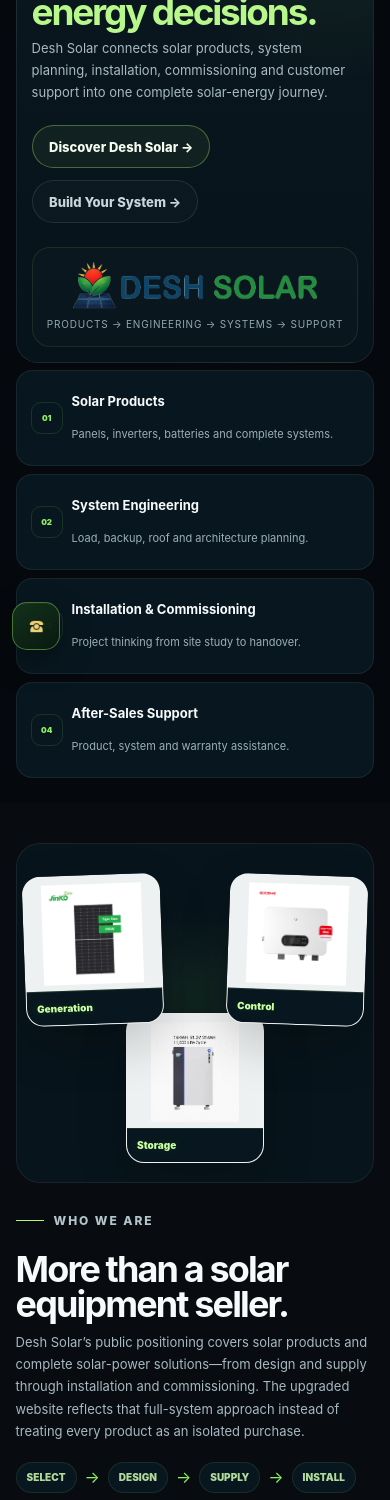
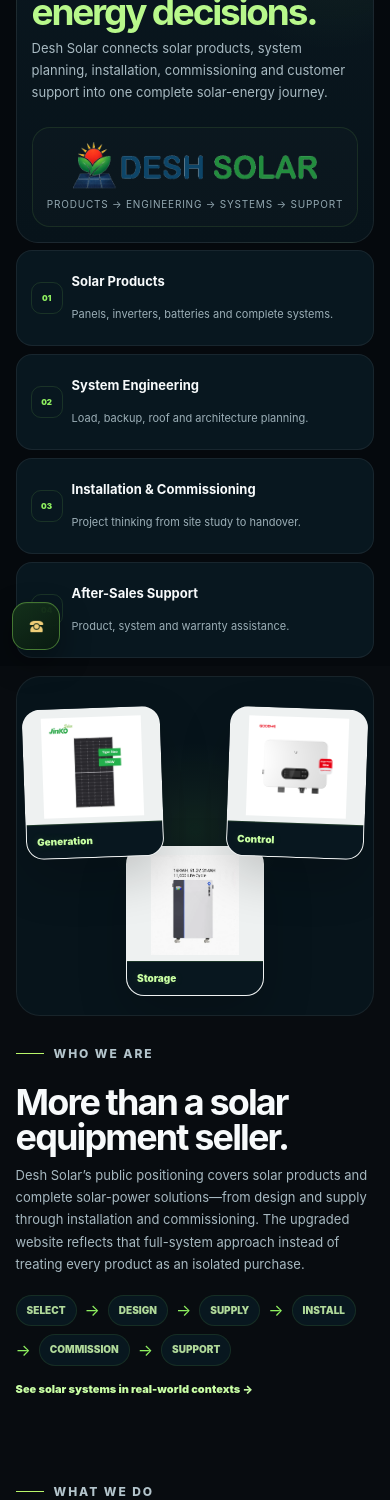
Before and after one commit to Sabrina-Sumona/Desh-solar-website-upgradation, a Next.js app: page /about in a window 390 px wide. Shown: the part 180-1680 px from the top of the page. Built offline with nearby package versions, Linux system fonts and the light colour scheme.

Commit message:
style(about): simplify hero and tighten section spacing

```diff
--- a/src/components/about/AboutPageClient.tsx
+++ b/src/components/about/AboutPageClient.tsx
@@ -118,14 +118,6 @@ export default function AboutPageClient() {
               commissioning and customer support into one complete solar-energy
               journey.
             </p>
-            <div className="demoActions">
-              <a className="demoBtn" href="#who-we-are">
-                Discover Desh Solar →
-              </a>
-              <Link className="demoBtn secondary" href="/build-your-system">
-                Build Your System →
-              </Link>
-            </div>
           </div>
 
           <div className="aboutHeroMark">
--- a/src/styles/about.css
+++ b/src/styles/about.css
@@ -928,3 +928,26 @@
     right:1%;
   }
 }
+
+/* =========================================================
+   ABOUT — TIGHTEN HERO/PILLARS → WHO WE ARE TRANSITION
+   Removes the unnecessary vertical gap below the capability
+   pillars while preserving the rest of the section spacing.
+   ========================================================= */
+.aboutPrototype .aboutPillars{
+  padding-bottom:10px;
+}
+
+.aboutPrototype .whoWeAre{
+  padding-top:14px;
+}
+
+@media (max-width:720px){
+  .aboutPrototype .aboutPillars{
+    padding-bottom:8px;
+  }
+
+  .aboutPrototype .whoWeAre{
+    padding-top:10px;
+  }
+}
```
